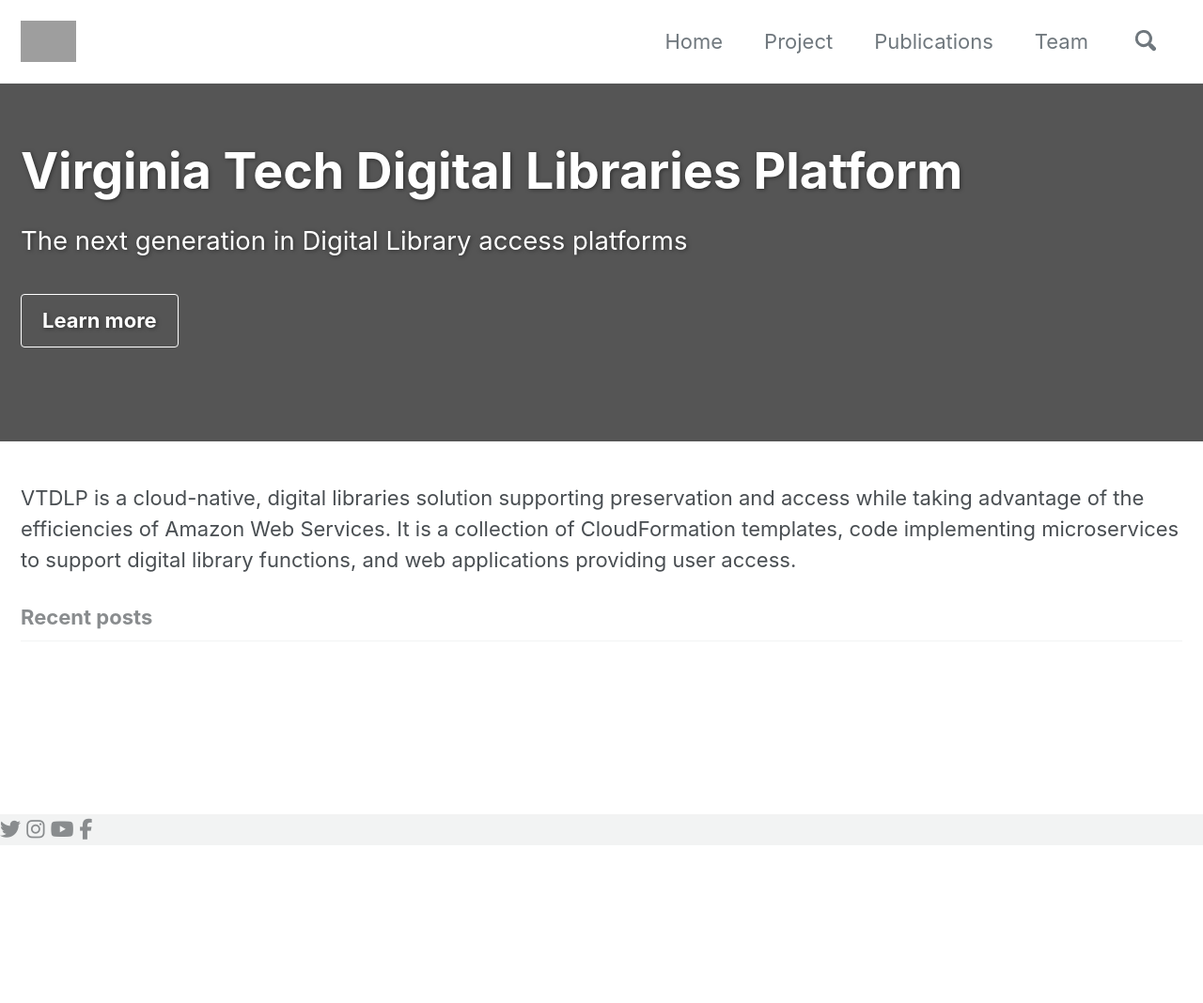
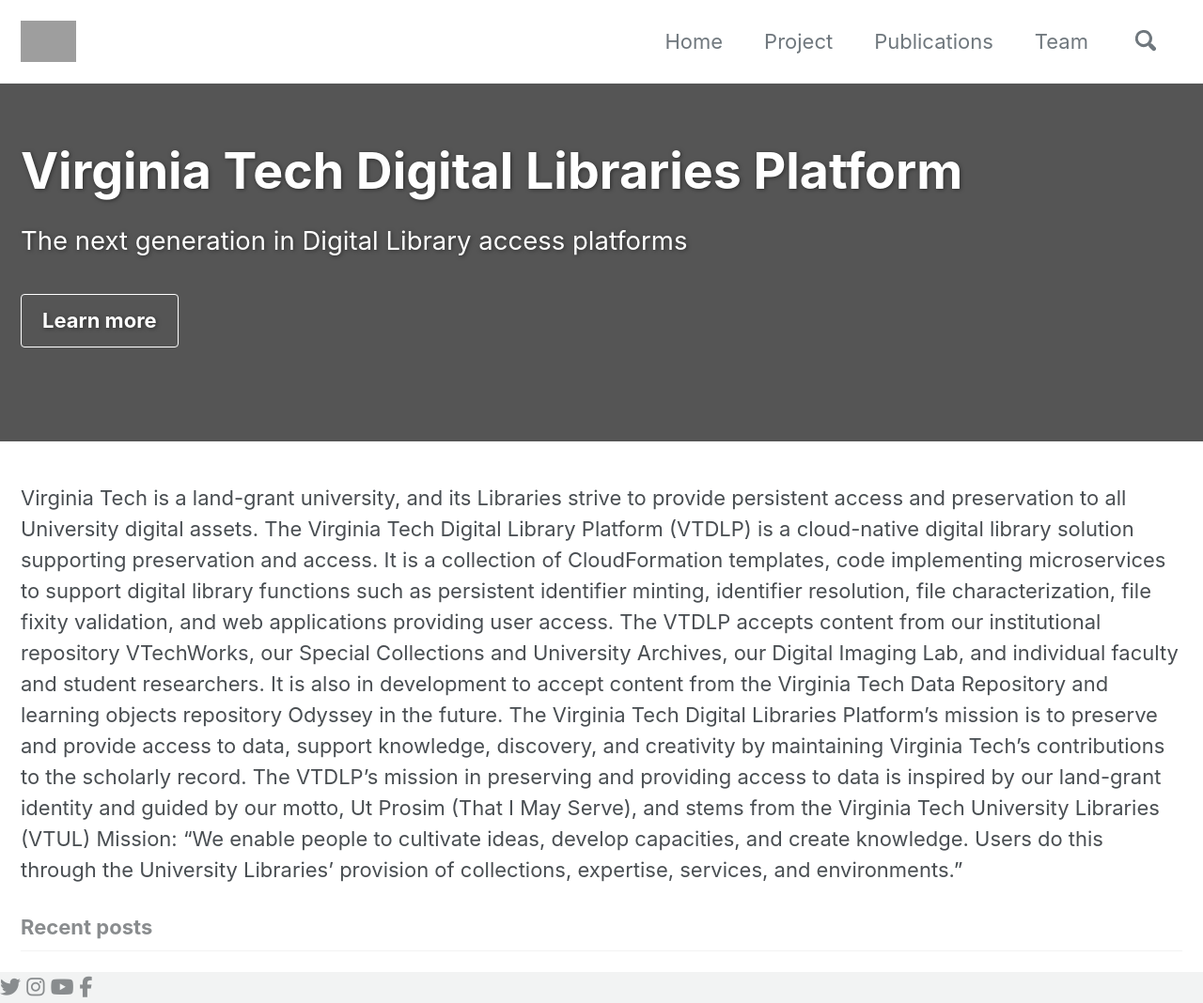
Before and after one commit to vt-digital-libraries-platform/vt-digital-libraries-platform.github.io, a Jekyll site: the page built from index.html, in a window 1280 px wide. Shown: the whole page at 94% size. Built offline with Jekyll 4.4.1, drawn with Linux system fonts in a browser that asks for light colours; cached includes are drawn as plain includes; nearby versions of some CDN libraries; the list of posts is cut into pages by our own code; before the commit the page ends 900 px from its top, so only the background shows below that; grey boxes are pictures that could not be loaded.

Commit message:
added content

```diff
--- a/index.html
+++ b/index.html
@@ -7,9 +7,6 @@
     actions:
         - url: /project/
 ---
-VTDLP is a cloud-native, digital libraries solution
-supporting preservation and access while taking advantage
-of the efficiencies of Amazon Web Services. It is a
-collection of CloudFormation templates, code implementing
-microservices to support digital library functions, and
-web applications providing user access.
+Virginia Tech is a land-grant university, and its Libraries strive to provide persistent access and preservation to all University digital assets. The Virginia Tech Digital Library Platform (VTDLP) is a cloud-native digital library solution supporting preservation and access. It is a collection of CloudFormation templates, code implementing microservices to support digital library functions such as persistent identifier minting, identifier resolution, file characterization, file fixity validation, and web applications providing user access. The VTDLP accepts content from our institutional repository VTechWorks, our Special Collections and University Archives, our Digital Imaging Lab, and individual faculty and student researchers. It is also in development to accept content from the Virginia Tech Data Repository and learning objects repository Odyssey in the future.
+
+The Virginia Tech Digital Libraries Platform’s mission is to preserve and provide access to data, support knowledge, discovery, and creativity by maintaining Virginia Tech’s contributions to the scholarly record. The VTDLP’s mission in preserving and providing access to data is inspired by our land-grant identity and guided by our motto, Ut Prosim (That I May Serve), and stems from the Virginia Tech University Libraries (VTUL) Mission: “We enable people to cultivate ideas, develop capacities, and create knowledge. Users do this through the University Libraries’ provision of collections, expertise, services, and environments.”
```
